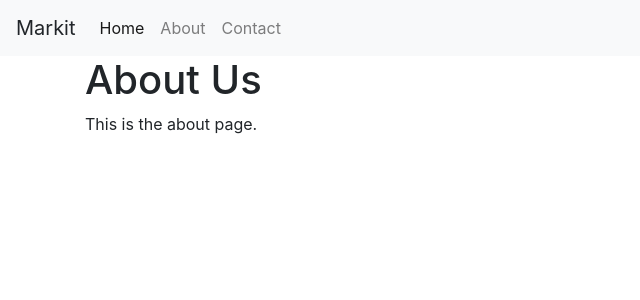
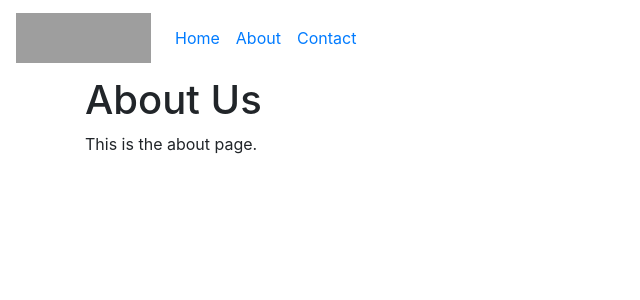
Before and after one commit to jans041/imcooked, a Django app: page /about/ in a window 1280 px wide. Shown: the top 300 px of the page, without its empty margins (0-640 px from the left). Run offline with Django 5.2, Linux system fonts and the light colour scheme; some libraries are stand-ins or nearby versions; grey boxes are pictures that could not be loaded.

```diff
--- a/demo/demo/settings.py
+++ b/demo/demo/settings.py
@@ -129,3 +129,9 @@ STATICFILE_DIRS = [
 # https://docs.djangoproject.com/en/5.1/ref/settings/#default-auto-field
 
 DEFAULT_AUTO_FIELD = 'django.db.models.BigAutoField'
+
+STATICFILES_DIRS = [BASE_DIR / 'static',
+
+    "var/www/static/"
+
+    ]  # Or adjust based on your project structure
--- a/demo/myapp/templates/base.html
+++ b/demo/myapp/templates/base.html
@@ -8,12 +8,25 @@
         Django App
       {% endblock %}
     </title>
-    <link rel="stylesheet" href="https://stackpath.bootstrapcdn.com/bootstrap/4.3.1/css/bootstrap.min.css"  rel="stylesheet" />
+
+    <!-- Load static files -->
+    {% load static %}
+
+    <!-- Bootstrap CSS -->
+    <link rel="stylesheet" href="https://stackpath.bootstrapcdn.com/bootstrap/4.3.1/css/bootstrap.min.css" rel="stylesheet" />
+
+    <!-- Custom CSS -->
+    <link rel="stylesheet" href="{% static 'styles.css' %}" />
   </head>
   <body>
-    <nav class="navbar navbar-expand-lg navbar-light bg-light">
-      <a class="navbar-brand">Markit</a>
-      <button class="navbar-toggler" type="button" data-toggle="collapse" data-target="#navbarNav" aria-controls="navbarNav" aria-expanded="false" aria-label="Toggle navigation"><span class="navbar-toggler-icon"></span></button>
+    <nav class="navbar navbar-expand-lg custom-navbar">
+      <a class="navbar-brand">
+        <!-- My Django App -->
+        <img src="{% static 'logo.png' %}" alt="My Django App Logo" width="135" height="50">
+      </a>
+      <button class="navbar-toggler" type="button" data-toggle="collapse" data-target="#navbarNav" aria-controls="navbarNav" aria-expanded="false" aria-label="Toggle navigation">
+        <span class="navbar-toggler-icon"></span>
+      </button>
       <div class="collapse navbar-collapse" id="navbarNav">
         <ul class="navbar-nav">
           <li class="nav-item active">
@@ -29,7 +42,9 @@
       </div>
     </nav>
     <div class="container">{% block content %} {% endblock %}</div>
+
+    <!-- Bootstrap JS and jQuery -->
     <script src="https://code.jquery.com/jquery-3.3.1.slim.min.js"></script>
-    <script src="https://stackpath.bootstrapcdn.com/bootstrap/4.3.1/js/bootstrap.bundle.min.js" ></script>
+    <script src="https://stackpath.bootstrapcdn.com/bootstrap/4.3.1/js/bootstrap.bundle.min.js"></script>
   </body>
 </html>
```
